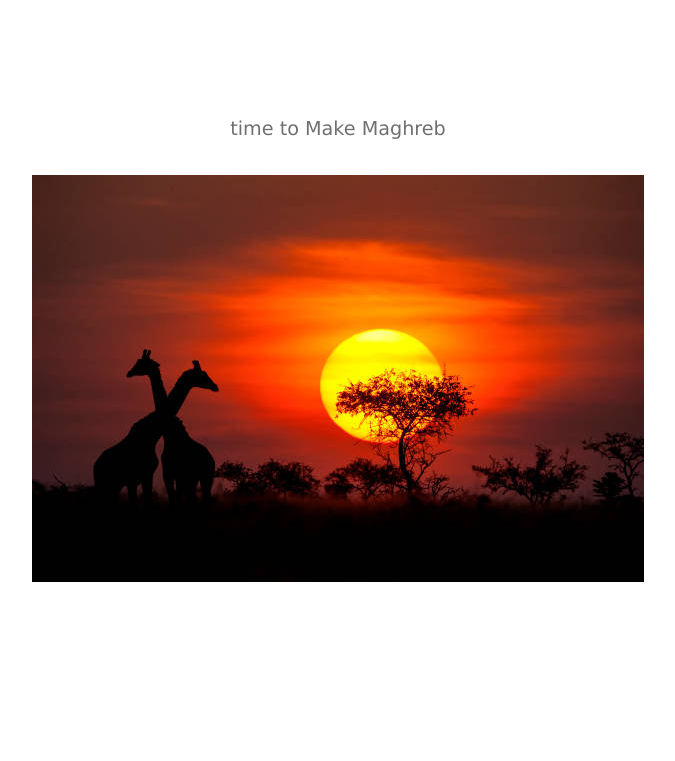
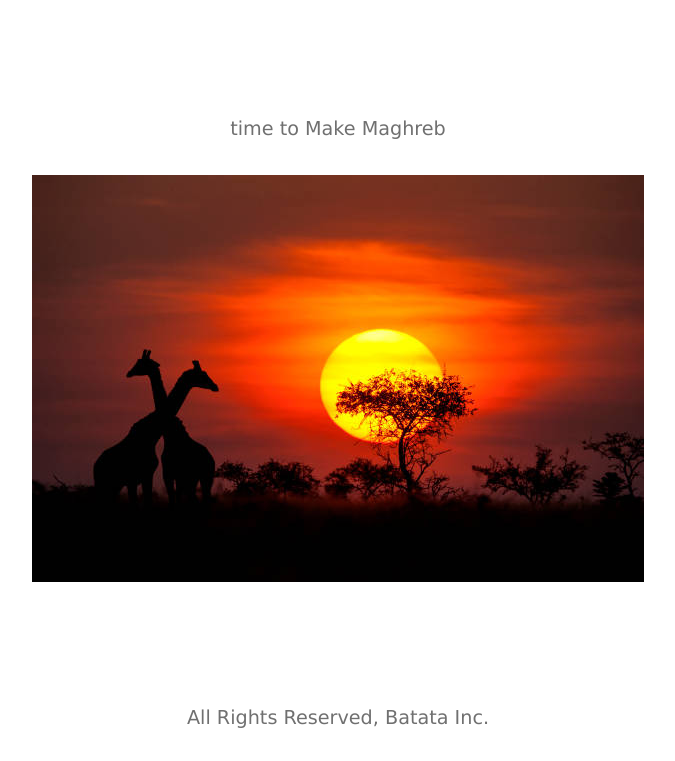
Before and after one commit to seeker-awe/A_day_out, a plain HTML site: page index.html in a window 1280 px wide. Shown: the part 1998-2759 px from the top of the page, without its empty margins (302-977 px from the left). Before the commit the page ends 2688 px from the top, so only its background shows below. Drawn offline with Linux system fonts and the light colour scheme.

Commit message:
added footer

```diff
--- a/index.html
+++ b/index.html
@@ -15,6 +15,10 @@
         display: inline-block;
         margin-top: -0.5rem;
       }
+      .footer-note {
+        margin-top: 1.5rem;
+        margin-bottom: 2rem
+      }
       p {
         font-size: 1.2rem
       }
@@ -25,6 +29,7 @@
         margin-top: 1rem;
         margin-bottom: 6rem
       }
+
     </style>
   </head>
   <body>
@@ -45,5 +50,9 @@
       <p>time to Make Maghreb</p>
       <img src="maghreb.jpg" alt="two giraffs at sunset">
 
+      <p class="footer-note">
+        All Rights Reserved, Batata Inc.
+      </p>
+
   </body>
 </html>
```
